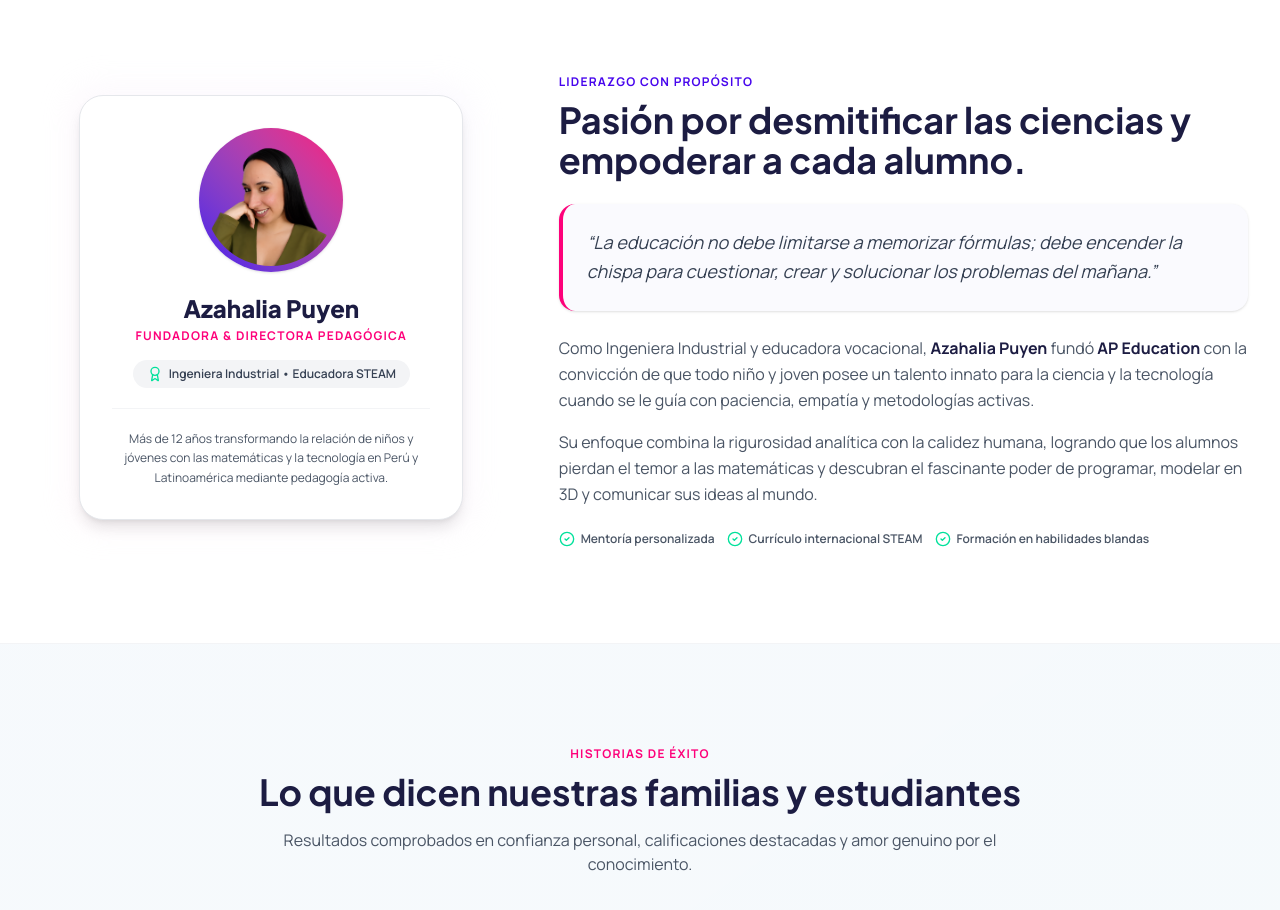
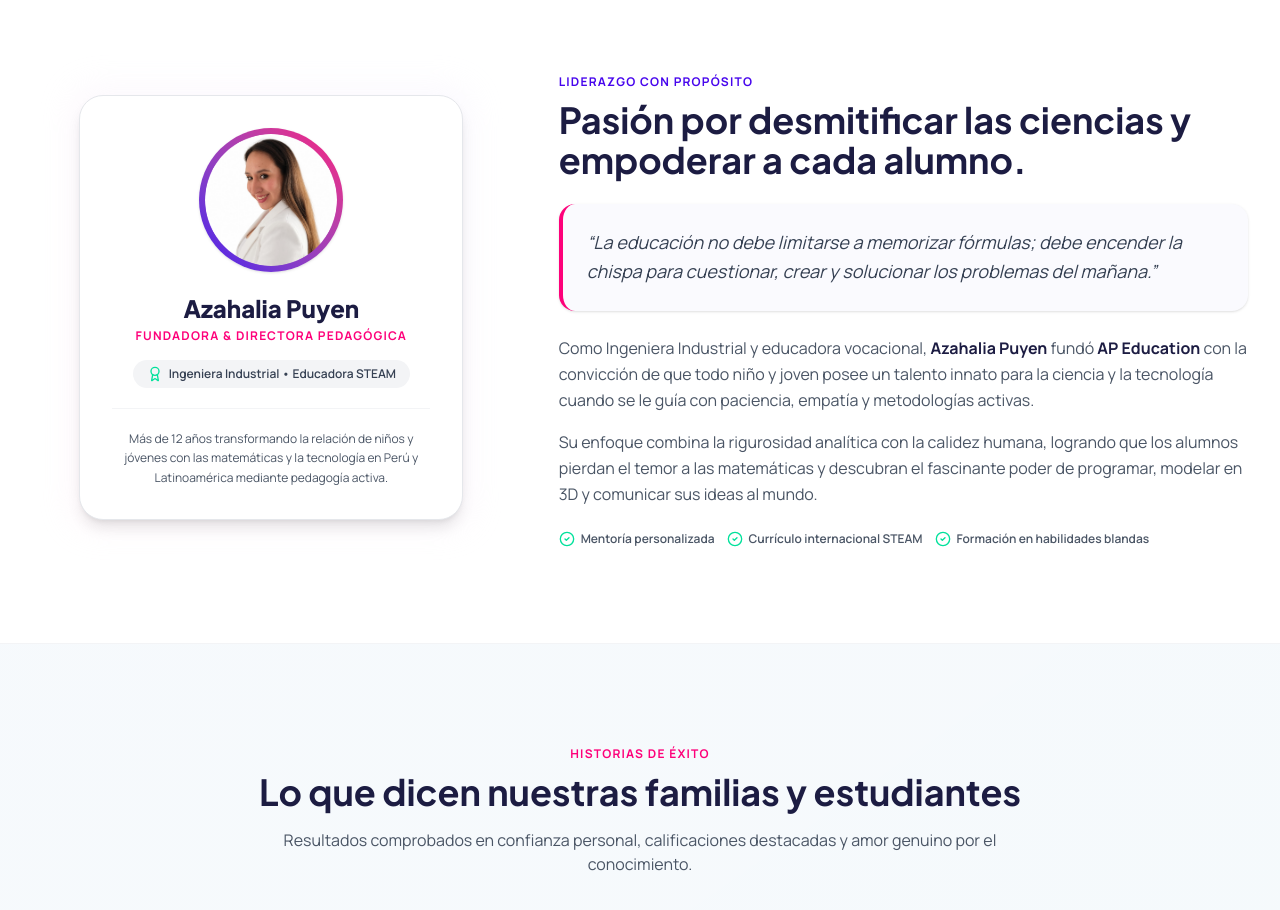
Before and after one commit to Lurez-pe/APEducation_landing, a React (Vite) app: page / in a window 1280 px wide. Shown: the part 8260-9170 px from the top of the page. Built offline with nearby package versions, Linux system fonts and the light colour scheme.

Commit message:
fix: usa aza_linkedin.png en lugar de .jpg

```diff
--- a/src/components/Founder.tsx
+++ b/src/components/Founder.tsx
@@ -15,7 +15,7 @@ export const Founder: React.FC = () => {
               <div className="relative bg-white dark:bg-[#0D0C22] p-8 rounded-3xl border border-gray-200 dark:border-[#232252] text-center shadow-lg">
                 <div className="w-36 h-36 mx-auto rounded-full bg-gradient-to-tr from-[#4705ED] to-[#FE007A] p-1.5 mb-5 shadow-sm">
                   <img
-                    src={resolveAssetUrl('assets/brand/aza_linkedin.jpg')}
+                    src={resolveAssetUrl('assets/brand/aza_linkedin.png')}
                     alt="Azahalia Puyen, fundadora de AP Education"
                     className="w-full h-full rounded-full object-cover object-top"
                   />
```
Also changed, not shown: public/assets/brand/aza_linkedin.png (added).
